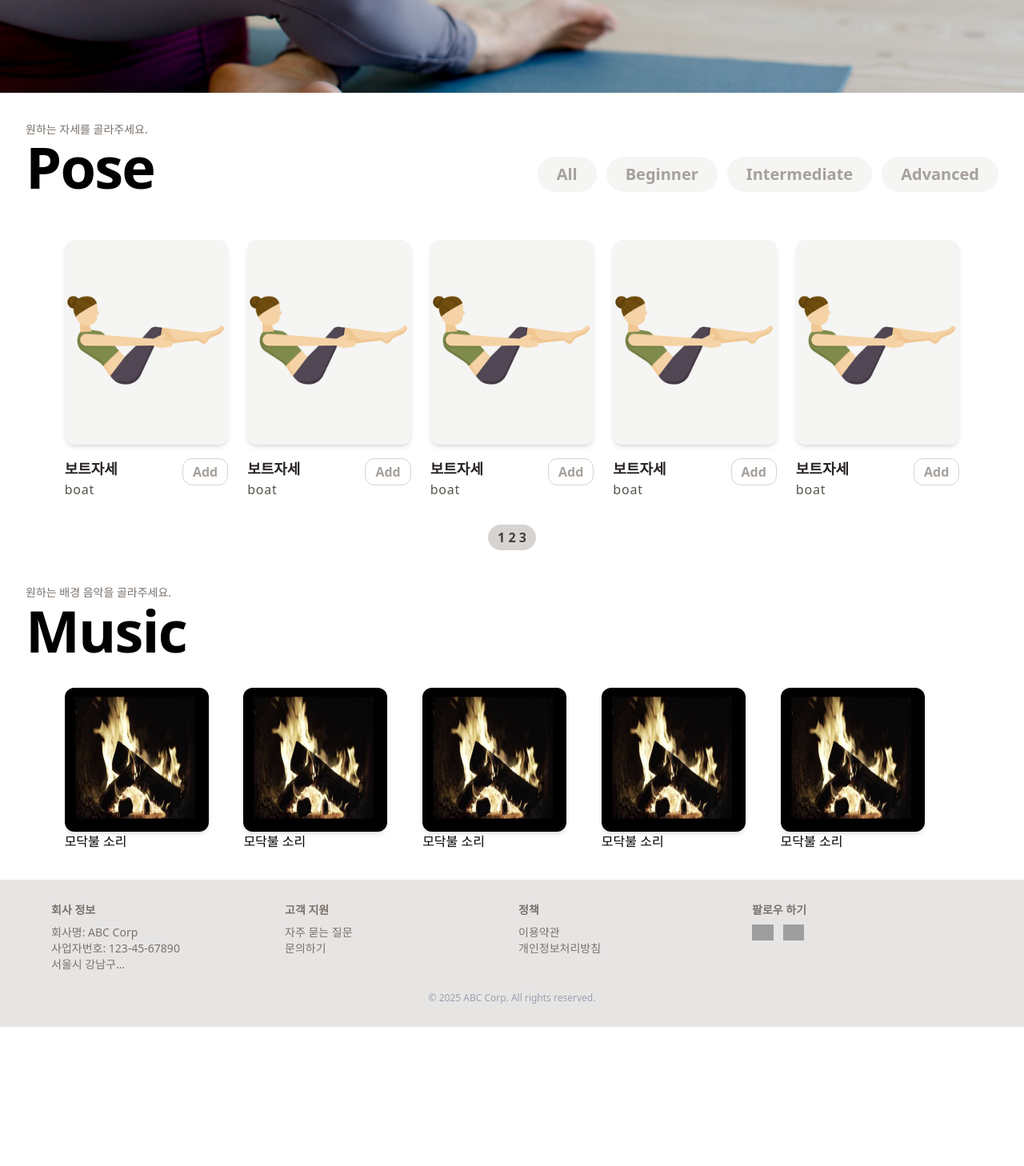
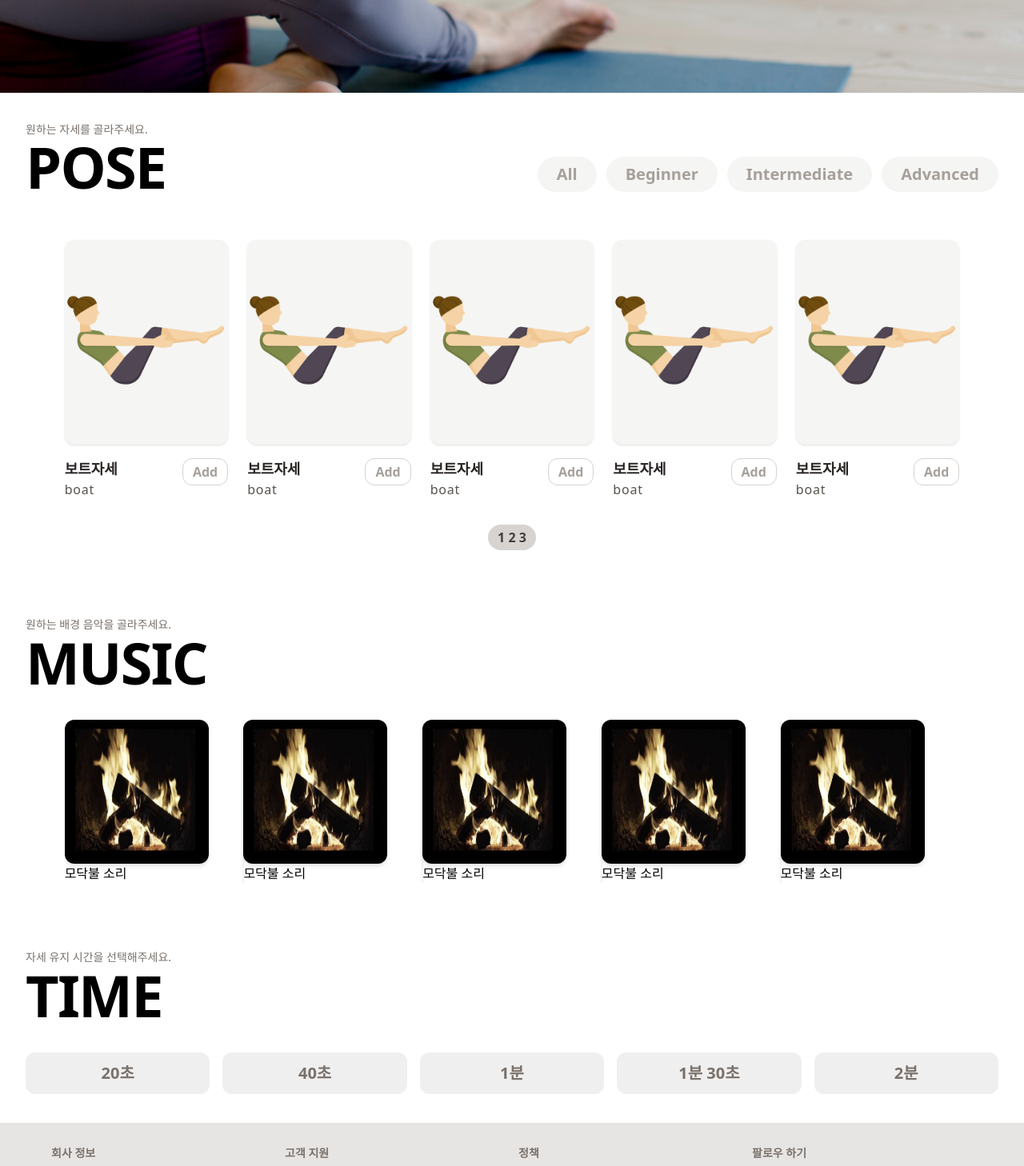
Before and after one commit to 864eun/YoT_Frontend, a React (Vite) app: page /create-video in a window 1280 px wide. Shown: the part 384-1842 px from the top of the page at 80% size. Before the commit the page ends 1668 px from the top, so only its background shows below. Built offline with nearby package versions, Linux system fonts and the light colour scheme; grey boxes are pictures that could not be loaded.

Commit message:
Add:TimeCard

```diff
--- a/src/components/card/MusicCard.tsx
+++ b/src/components/card/MusicCard.tsx
@@ -2,7 +2,7 @@ import React from 'react';
 
 function MusicCard(props) {
   return (
-    <div className="flex flex-col">
+    <div className="flex flex-col shadow-sm">
       <div className="w-full min-h-[100px] min-w-[100px] max-w-[180px] max-h-[180px] aspect-square overflow-hidden rounded-xl shadow-md bg-stone-100">
         <img
           className="w-full h-full  object-fill"
--- a/src/components/card/PoseCard2.tsx
+++ b/src/components/card/PoseCard2.tsx
@@ -1,7 +1,7 @@
 function PoseCard2() {
   return (
     <div className="flex flex-col">
-      <div className="w-full aspect-[4/5] overflow-hidden rounded-xl shadow-md bg-stone-100 relative group">
+      <div className="w-full aspect-[4/5] overflow-hidden rounded-xl shadow-sm bg-stone-100 relative group">
         <img
           src="public/boat.png"
           alt="그레이라떼"
--- /dev/null
+++ b/src/components/card/TimeCard.tsx
@@ -0,0 +1,12 @@
+import React from 'react';
+
+function TimeCard({ value }) {
+  return (
+    <div className="flex justify-center items-center text-center rounded-xl bg-stone-200/60 text-stone-500 hover:bg-stone-700/60 hover:text-stone-200">
+      <p className="text-sm  md:text-xl font-semibold px-2 sm:py-1 md:py-3">
+        {value}
+      </p>
+    </div>
+  );
+}
+export default TimeCard;
--- a/src/pages/createVideo/CreateVideo.tsx
+++ b/src/pages/createVideo/CreateVideo.tsx
@@ -2,6 +2,7 @@ import React from 'react';
 import PoseSelectSection from './sections/PoseSelectSection';
 import AddedPoseListSection from './sections/AddedPoseListSection';
 import MusicSelectSection from './sections/MusicSelectSection';
+import TimeSelectSection from './sections/TimeSelectSection';
 
 function CreateVideo() {
   return (
@@ -14,13 +15,14 @@ function CreateVideo() {
         />
         <div className="absolute top-1/2 left-1/2 z-30 -translate-x-1/2 -translate-y-1/2">
           <h1 className="font-extrabold text-stone-100 text-8xl  whitespace-nowrap">
-            Create Video
+            CREATE VIDEO
           </h1>
         </div>
       </div>
-      <div className="px-8 py-9">
+      <div className="flex flex-col gap-20 px-8 py-9">
         <PoseSelectSection />
         <MusicSelectSection />
+        <TimeSelectSection />
       </div>
     </div>
   );
--- a/src/pages/createVideo/sections/MusicSelectSection.tsx
+++ b/src/pages/createVideo/sections/MusicSelectSection.tsx
@@ -8,10 +8,10 @@ function MusicSelectSection(props) {
           원하는 배경 음악을 골라주세요.
         </span>
         <h2 className="mb-9 text-5xl md:text-7xl font-extrabold tracking-tight">
-          Music
+          MUSIC
         </h2>
       </div>
-      <div className="w-[96%] md:w-[92%] mx-auto grid grid-cols-5  overflow-hidden">
+      <div className="w-[96%] md:w-[92%] mx-auto grid grid-cols-5 overflow-hidden">
         <MusicCard />
         <MusicCard />
         <MusicCard />
--- a/src/pages/createVideo/sections/PoseSelectSection.tsx
+++ b/src/pages/createVideo/sections/PoseSelectSection.tsx
@@ -10,14 +10,14 @@ function PoseSelectSection(props) {
   ];
 
   return (
-    <section className="mb-10">
+    <section className="">
       <div className="flex flex-col">
         <span className="text-[12px] md:text-sm text-stone-500">
           원하는 자세를 골라주세요.
         </span>
         <div className="flex flex-col space-y-5 md:flex-row md:items-center md:justify-between mb-9 ">
           <h2 className="text-5xl md:text-7xl font-extrabold tracking-tight">
-            Pose
+            POSE
           </h2>
           <nav className="flex gap-3">
             {levelItems.map(item => (
--- /dev/null
+++ b/src/pages/createVideo/sections/TimeSelectSection.tsx
@@ -0,0 +1,31 @@
+import React from 'react';
+import TimeCard from '../../../components/card/TimeCard';
+
+function TimeSelectSection(props) {
+  const timeItems = [
+    { id: 1, value: '20초' },
+    { id: 2, value: '40초' },
+    { id: 3, value: '1분' },
+    { id: 4, value: '1분 30초' },
+    { id: 5, value: '2분' },
+  ];
+  return (
+    <section>
+      <div>
+        <span className="text-[12px] md:text-sm text-stone-500">
+          자세 유지 시간을 선택해주세요.
+        </span>
+        <h2 className="mb-9 text-5xl md:text-7xl font-extrabold tracking-tight">
+          TIME
+        </h2>
+      </div>
+      <div className="grid grid-cols-5 gap-4">
+        {timeItems.map(item => (
+          <TimeCard key={item.id} value={item.value} />
+        ))}
+      </div>
+    </section>
+  );
+}
+
+export default TimeSelectSection;
```
Also changed, not shown: src/pages/createVideo/sections/TimeSelectSection copy.tsx (deleted).
